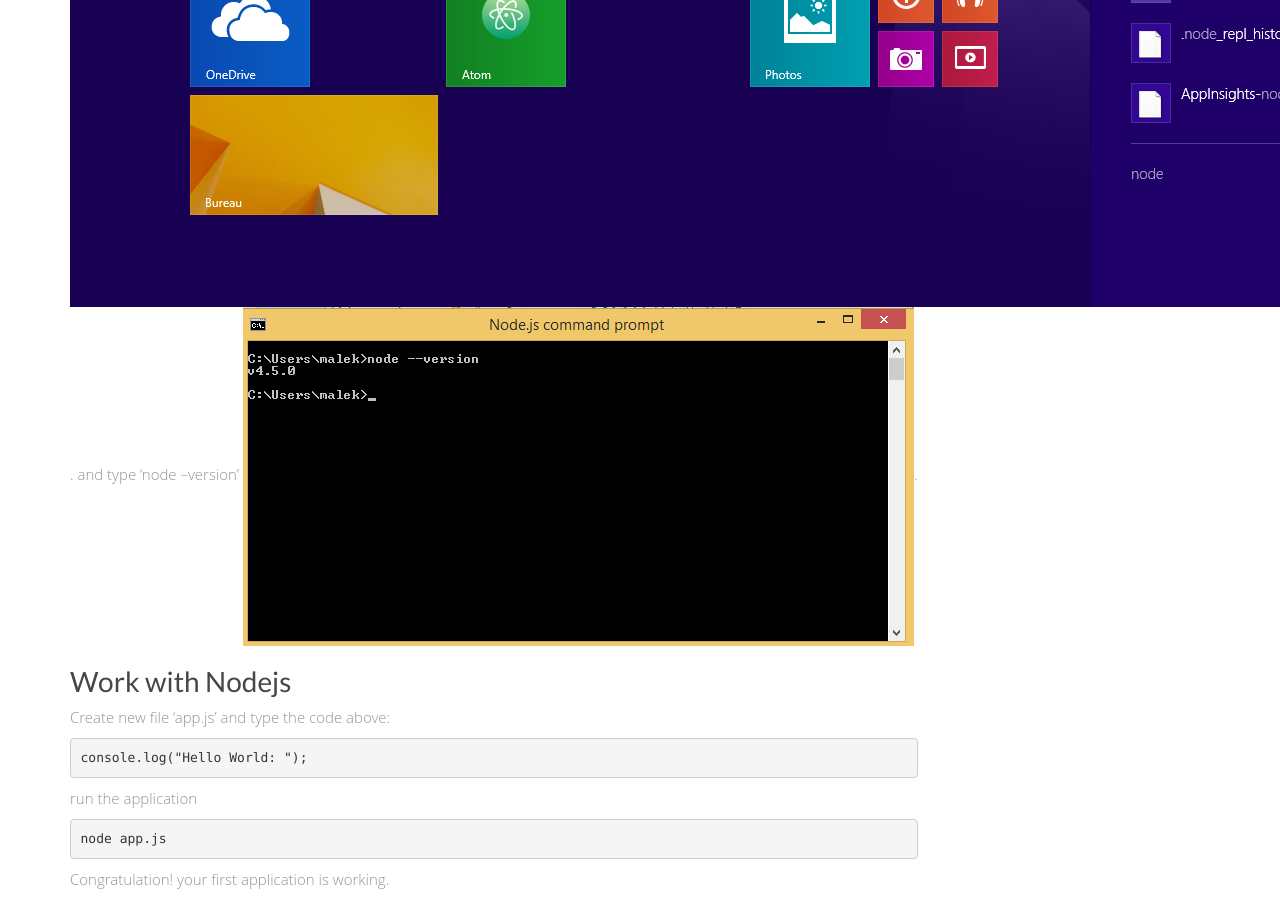
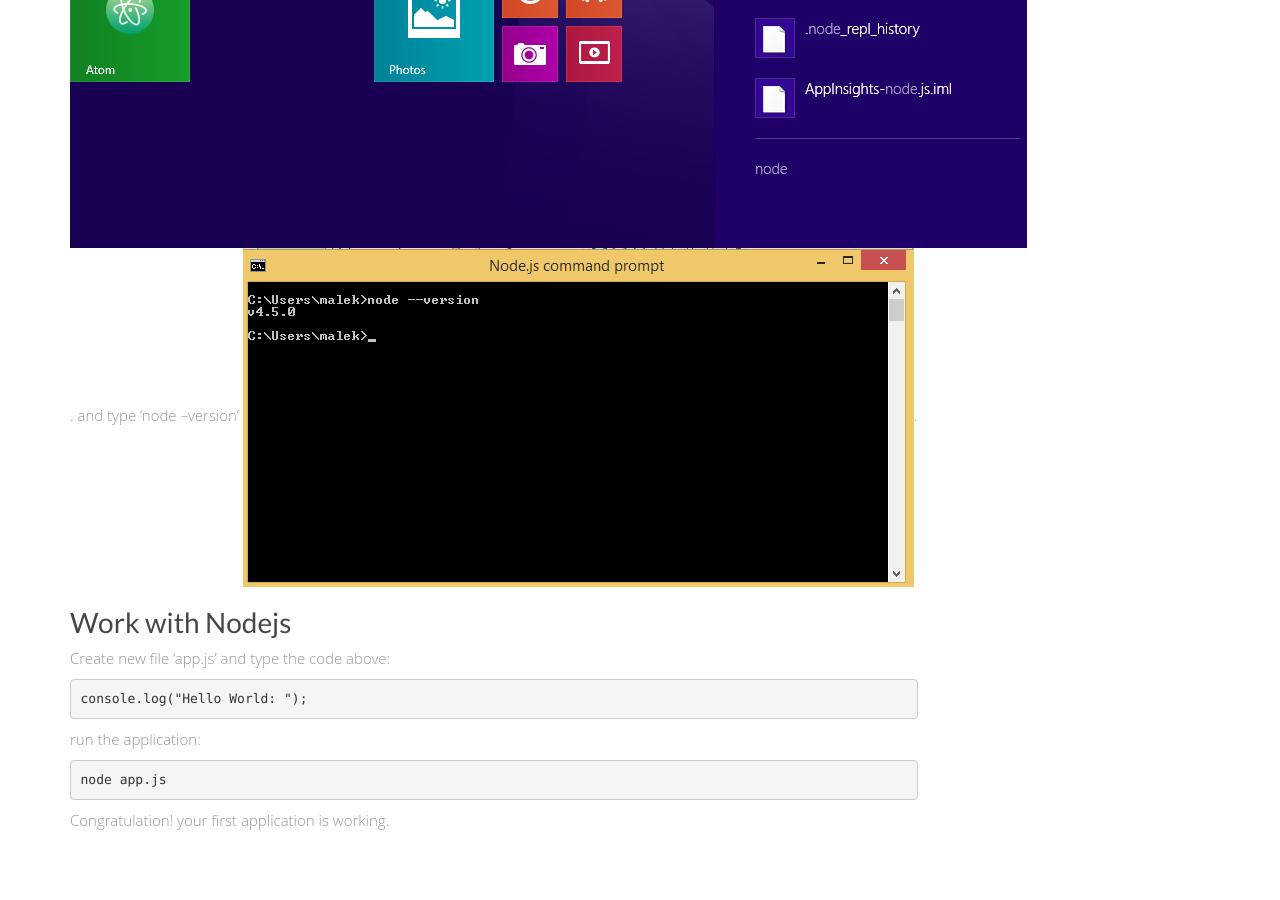
Before and after one commit to malekbenz/malekbenz, a Jekyll site: the page built from _posts/2015-12-22-first-blog.md, in a window 1280 px wide and 900 px high, scrolled down 4197 px. Built offline with Jekyll 4.4.1, drawn with Linux system fonts in a browser that asks for light colours; nearby versions of some CDN libraries; library files that are not in the unit come from our copies; after the commit the page ends 5038 px from its top, so only the background shows below that.

````diff
--- a/_posts/2015-12-22-first-blog.md
+++ b/_posts/2015-12-22-first-blog.md
@@ -37,7 +37,7 @@ Create new file 'app.js' and type the code above:
 ```javascript
 console.log("Hello World: ");
 ```
-run the application
+run the application:
 ```javascript
 node app.js
 ```
````
Also changed, not shown: images/nodejs/nodejsfs06.01.png.
